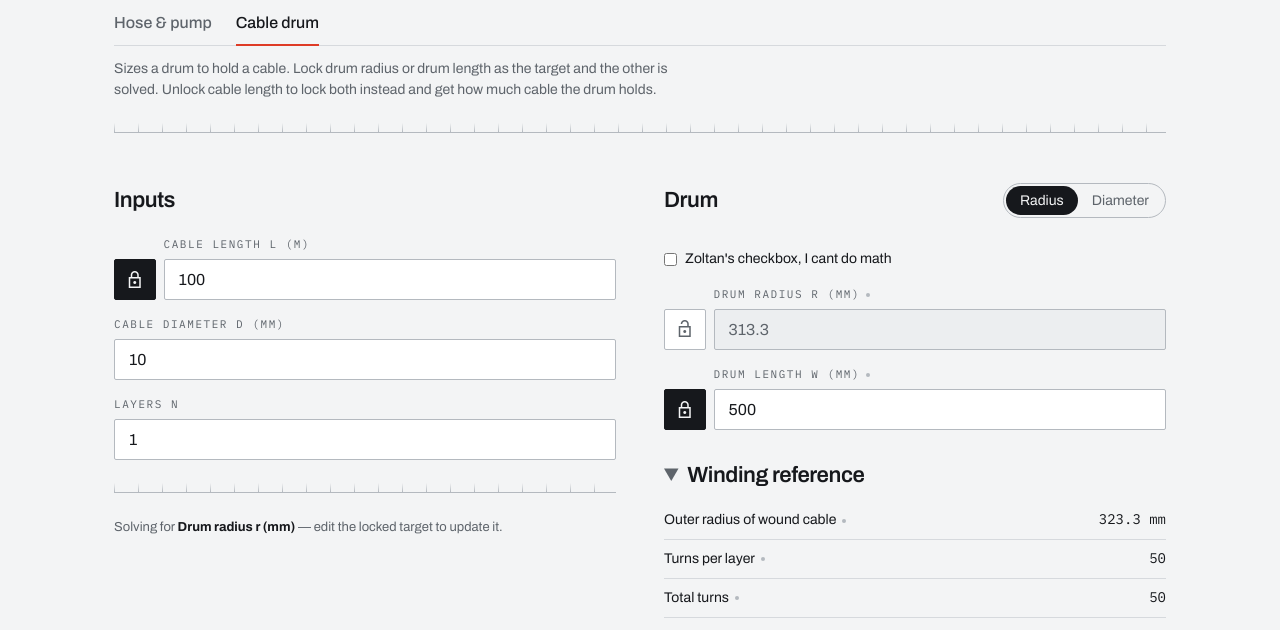
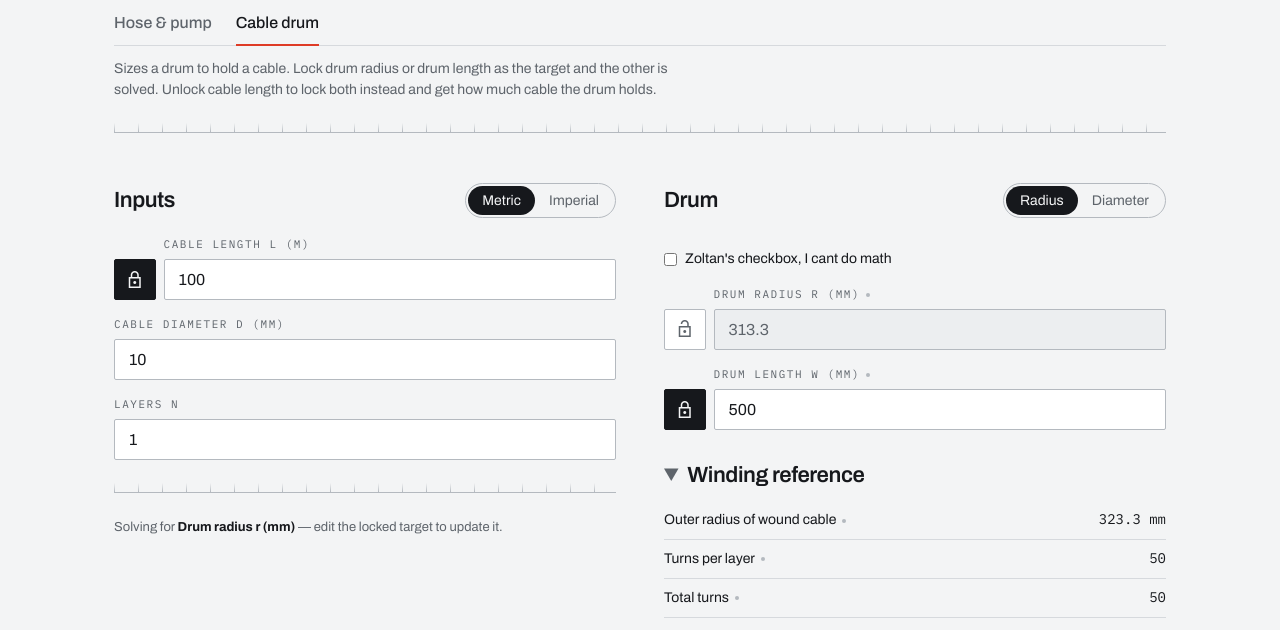
Before and after one commit to Tarsa-Robotics/TARSAFluidSimulator, a plain HTML site: page index.html in a window 1280 px wide. Both pictures are taken after a click on the tab "Cable drum". Shown: the part 168-798 px from the top of the page. Drawn offline with nearby package versions, Linux system fonts and the light colour scheme.

Commit message:
Add metric/imperial units toggle to the cable drum tab
Imperial shows cable diameter, drum radius/diameter, drum length,
outer wound size and the winch's r_eff in inches, and cable length
and drum capacity in feet. State stays in mm/m; the toggle only
changes display and parsing, so switching back and forth is lossless.

Co-Authored-By: Claude Opus 5.5 <noreply@anthropic.com>

```diff
--- a/index.html
+++ b/index.html
@@ -638,17 +638,23 @@
 
 <div class="grid2" style="margin-top:var(--sp-6)">
   <div>
-    <h3 class="t-h4">Inputs</h3>
+    <div class="drum-out-head">
+      <h3 class="t-h4">Inputs</h3>
+      <div class="pill-toggle" role="group" aria-label="Drum units">
+        <button type="button" id="drum-pill-metric" aria-pressed="true">Metric</button>
+        <button type="button" id="drum-pill-imperial" aria-pressed="false">Imperial</button>
+      </div>
+    </div>
 
     <div class="lockrow">
       <button class="lock-btn" id="drum-lock-L"><span class="material-symbols-sharp">lock</span></button>
       <div class="field-col">
-        <label class="field-label" for="drum-in-L_m" data-tooltip="L — total cable length to wind onto the drum.">Cable length L (m)</label>
+        <label class="field-label" for="drum-in-L_m" data-tooltip="L — total cable length to wind onto the drum.">Cable length L (<span class="drum-u-long">m</span>)</label>
         <input class="field" type="number" id="drum-in-L_m" step="1" min="0.1">
       </div>
     </div>
     <div class="plain-field">
-      <label class="field-label" for="drum-in-d_mm" data-tooltip="d — cable outer diameter. Each turn takes d of drum length; each layer adds d of radius.">Cable diameter d (mm)</label>
+      <label class="field-label" for="drum-in-d_mm" data-tooltip="d — cable outer diameter. Each turn takes d of drum length; each layer adds d of radius.">Cable diameter d (<span class="drum-u-short">mm</span>)</label>
       <input class="field" type="number" id="drum-in-d_mm" step="0.1" min="0.1">
     </div>
     <div class="plain-field">
@@ -685,7 +691,7 @@
     <div class="lockrow">
       <button class="lock-btn" id="drum-lock-out-W"><span class="material-symbols-sharp">lock_open</span></button>
       <div class="field-col">
-        <label class="field-label" for="drum-out-W_mm" data-tooltip="W — usable drum length between the flanges. Rounded up to a whole number of turns.">Drum length W (mm)<span class="dep-dot" data-tooltip="Depends on: L, d, N, r"></span></label>
+        <label class="field-label" for="drum-out-W_mm" data-tooltip="W — usable drum length between the flanges. Rounded up to a whole number of turns.">Drum length W (<span class="drum-u-short">mm</span>)<span class="dep-dot" data-tooltip="Depends on: L, d, N, r"></span></label>
         <input class="field" type="number" id="drum-out-W_mm" step="1">
       </div>
     </div>
@@ -1532,8 +1538,8 @@ showTab(location.hash.slice(1));
 // open degree of freedom: with L locked, exactly one of r / W is the target
 // and the other is solved; unlocking L locks both and solves L instead.
 const DRUM_OUTPUTS = {
-  r: { elId: "drum-out-r_mm", stateKey: "r_mm", label: "Drum radius r (mm)" },
-  W: { elId: "drum-out-W_mm", stateKey: "W_mm", label: "Drum length W (mm)" },
+  r: { elId: "drum-out-r_mm", stateKey: "r_mm", name: "Drum radius r" },
+  W: { elId: "drum-out-W_mm", stateKey: "W_mm", name: "Drum length W" },
 };
 
 const drumState = {
@@ -1543,11 +1549,25 @@ const drumState = {
   target: "W", // most recently locked output; the only target while L is locked
   showDia: false, // pill: radius or diameter for the r field and outer size
   square: false, // Zoltan's checkbox: drum diameter = drum length
+  imperial: false, // pill: in/ft instead of mm/m
   error: null,
 };
 
 // r is stored as a radius; the pill only changes what the field shows/takes.
 const drumSizeFactor = () => (drumState.showDia ? 2 : 1);
+
+// State stays in mm (short) and m (long); units only change display/parsing.
+const DRUM_UNITS = {
+  metric: { short: "mm", long: "m", perMm: 1, perM: 1, shortDp: 1, dStep: 0.1, sizeStep: 1 },
+  imperial: { short: "in", long: "ft", perMm: 1 / 25.4, perM: 1 / 0.3048, shortDp: 3, dStep: 0.01, sizeStep: 0.1 },
+};
+const drumUnits = () => DRUM_UNITS[drumState.imperial ? "imperial" : "metric"];
+const drumFmtShort = (m) => {
+  const u = drumUnits();
+  return `${(mToMm(m) * u.perMm).toFixed(u.shortDp)} ${u.short}`;
+};
+const drumRLabel = () =>
+  `${drumState.showDia ? "Drum diameter D" : DRUM_OUTPUTS.r.name} (${drumUnits().short})`;
 
 function drumSolveKey() {
   if (drumState.square) return "square";
@@ -1585,16 +1605,26 @@ function renderDrum() {
     : drumState.L_locked
     ? "Locked — fixed value. Click to unlock and solve how much cable the drum holds."
     : "Unlocked — being solved for. Click to lock it again.";
+  const u = drumUnits();
+  document.getElementById("drum-pill-metric").setAttribute("aria-pressed", String(!drumState.imperial));
+  document.getElementById("drum-pill-imperial").setAttribute("aria-pressed", String(drumState.imperial));
+  for (const el of document.querySelectorAll(".drum-u-short")) el.textContent = u.short;
+  for (const el of document.querySelectorAll(".drum-u-long")) el.textContent = u.long;
+
   const lInput = document.getElementById("drum-in-L_m");
   lInput.disabled = !lLocked;
-  lInput.value = lLocked ? drumState.L_m : drumState.L_m.toFixed(2);
+  const L = drumState.L_m * u.perM;
+  // Skip the focused field so unit round-trips don't rewrite what's being typed.
+  if (!lLocked) lInput.value = L.toFixed(2);
+  else if (document.activeElement !== lInput) lInput.value = +L.toPrecision(6);
 
   document.getElementById("drum-pill-radius").setAttribute("aria-pressed", String(!drumState.showDia));
   document.getElementById("drum-pill-dia").setAttribute("aria-pressed", String(drumState.showDia));
   document.getElementById("drum-square").checked = drumState.square;
-  document.getElementById("drum-out-r-text").textContent =
-    drumState.showDia ? "Drum diameter D (mm)" : "Drum radius r (mm)";
-  document.getElementById("drum-in-d_mm").value = drumState.d_mm;
+  document.getElementById("drum-out-r-text").textContent = drumRLabel();
+  const dInput = document.getElementById("drum-in-d_mm");
+  dInput.step = u.dStep;
+  if (document.activeElement !== dInput) dInput.value = +(drumState.d_mm * u.perMm).toPrecision(6);
   document.getElementById("drum-in-layers").value = drumState.layers;
 
   for (const [key, meta] of Object.entries(DRUM_OUTPUTS)) {
@@ -1612,19 +1642,19 @@ function renderDrum() {
       : "Click to make this the target instead.";
     const input = document.getElementById(meta.elId);
     input.disabled = !isTarget;
-    const v = drumState[meta.stateKey] * (key === "r" ? drumSizeFactor() : 1);
+    input.step = u.sizeStep;
+    const v = drumState[meta.stateKey] * (key === "r" ? drumSizeFactor() : 1) * u.perMm;
     // Leave an active target's typed value alone; only format solved values.
-    if (!isTarget) input.value = Number.isFinite(v) && res.feasible ? v.toFixed(1) : "";
-    else if (document.activeElement !== input) input.value = +v.toFixed(3);
+    if (!isTarget) input.value = Number.isFinite(v) && res.feasible ? v.toFixed(u.shortDp) : "";
+    else if (document.activeElement !== input) input.value = +v.toFixed(u.shortDp + 2);
   }
 
   const statusEl = document.getElementById("drum-status");
-  const rLabel = drumState.showDia ? "Drum diameter D (mm)" : DRUM_OUTPUTS.r.label;
   statusEl.innerHTML = drumState.square
     ? "Diameter = length — both solved from the cable."
     : drumState.L_locked
-    ? `Solving for <b>${solveKey === "r" ? rLabel : DRUM_OUTPUTS[solveKey].label}</b> — edit the locked target to update it.`
-    : "Solving for <b>Cable length L (m)</b> — edit drum radius or length to update it.";
+    ? `Solving for <b>${solveKey === "r" ? drumRLabel() : `${DRUM_OUTPUTS.W.name} (${u.short})`}</b> — edit the locked target to update it.`
+    : `Solving for <b>Cable length L (${u.long})</b> — edit drum radius or length to update it.`;
 
   const errEl = document.getElementById("drum-error");
   let err = drumState.error;
@@ -1636,14 +1666,14 @@ function renderDrum() {
   errEl.hidden = !err;
   errEl.textContent = err || "";
 
-  const mm = (m) => (res.feasible ? `${mToMm(m).toFixed(1)} mm` : "—");
+  const short = (m) => (res.feasible ? drumFmtShort(m) : "—");
   document.getElementById("drum-stat-outer-label").textContent =
     drumState.showDia ? "Outer diameter of wound cable" : "Outer radius of wound cable";
-  document.getElementById("drum-stat-outer").textContent = mm(res.outer_radius_m * drumSizeFactor());
+  document.getElementById("drum-stat-outer").textContent = short(res.outer_radius_m * drumSizeFactor());
   document.getElementById("drum-stat-turns").textContent = res.turns_per_layer;
   document.getElementById("drum-stat-total-turns").textContent = res.total_turns;
   document.getElementById("drum-stat-capacity").textContent =
-    res.feasible ? `${res.capacity_m.toFixed(2)} m` : "—";
+    res.feasible ? `${(res.capacity_m * u.perM).toFixed(2)} ${u.long}` : "—";
 
   renderWinch(res);
 }
@@ -1665,7 +1695,8 @@ for (const key of Object.keys(DRUM_OUTPUTS)) {
     if (Number.isNaN(v) || v <= 0) {
       drumState.error = "Enter a positive number.";
     } else {
-      drumState[DRUM_OUTPUTS[key].stateKey] = key === "r" ? v / drumSizeFactor() : v;
+      const v_mm = v / drumUnits().perMm;
+      drumState[DRUM_OUTPUTS[key].stateKey] = key === "r" ? v_mm / drumSizeFactor() : v_mm;
       drumState.error = null;
     }
     renderDrum();
@@ -1678,24 +1709,31 @@ for (const [id, showDia] of [["drum-pill-radius", false], ["drum-pill-dia", true
     renderDrum();
   });
 }
+for (const [id, imperial] of [["drum-pill-metric", false], ["drum-pill-imperial", true]]) {
+  document.getElementById(id).addEventListener("click", () => {
+    drumState.imperial = imperial;
+    renderDrum();
+  });
+}
 document.getElementById("drum-square").addEventListener("change", (e) => {
   drumState.square = e.target.checked;
   drumState.error = null;
   renderDrum();
 });
 
-function bindDrumInput(elId, stateKey, parse, isValid) {
+// toState converts the displayed value back to the stored mm/m value.
+function bindDrumInput(elId, stateKey, parse, isValid, toState = (v) => v) {
   const el = document.getElementById(elId);
   el.addEventListener("input", () => {
     const v = parse(el.value);
     if (isValid(v)) {
-      drumState[stateKey] = v;
+      drumState[stateKey] = toState(v);
       renderDrum();
     }
   });
 }
-bindDrumInput("drum-in-L_m", "L_m", parseFloat, (v) => v > 0);
-bindDrumInput("drum-in-d_mm", "d_mm", parseFloat, (v) => v > 0);
+bindDrumInput("drum-in-L_m", "L_m", parseFloat, (v) => v > 0, (v) => v / drumUnits().perM);
+bindDrumInput("drum-in-d_mm", "d_mm", parseFloat, (v) => v > 0, (v) => v / drumUnits().perMm);
 bindDrumInput("drum-in-layers", "layers", (x) => parseInt(x, 10), (v) => v >= 1);
 
 
@@ -1793,7 +1831,7 @@ function renderWinch(drumRes) {
   const solving = unlocked.length > 0;
   const ready = solving && winchState.activeTargets.length === unlocked.length;
 
-  document.getElementById("winch-stat-reff").textContent = ok ? `${mToMm(winchState.r_eff_m).toFixed(1)} mm` : "— (drum infeasible)";
+  document.getElementById("winch-stat-reff").textContent = ok ? drumFmtShort(winchState.r_eff_m) :"— (drum infeasible)";
 
   for (const v of Object.keys(WINCH_INPUTS)) {
     const locked = winchState.locks[v];
```
